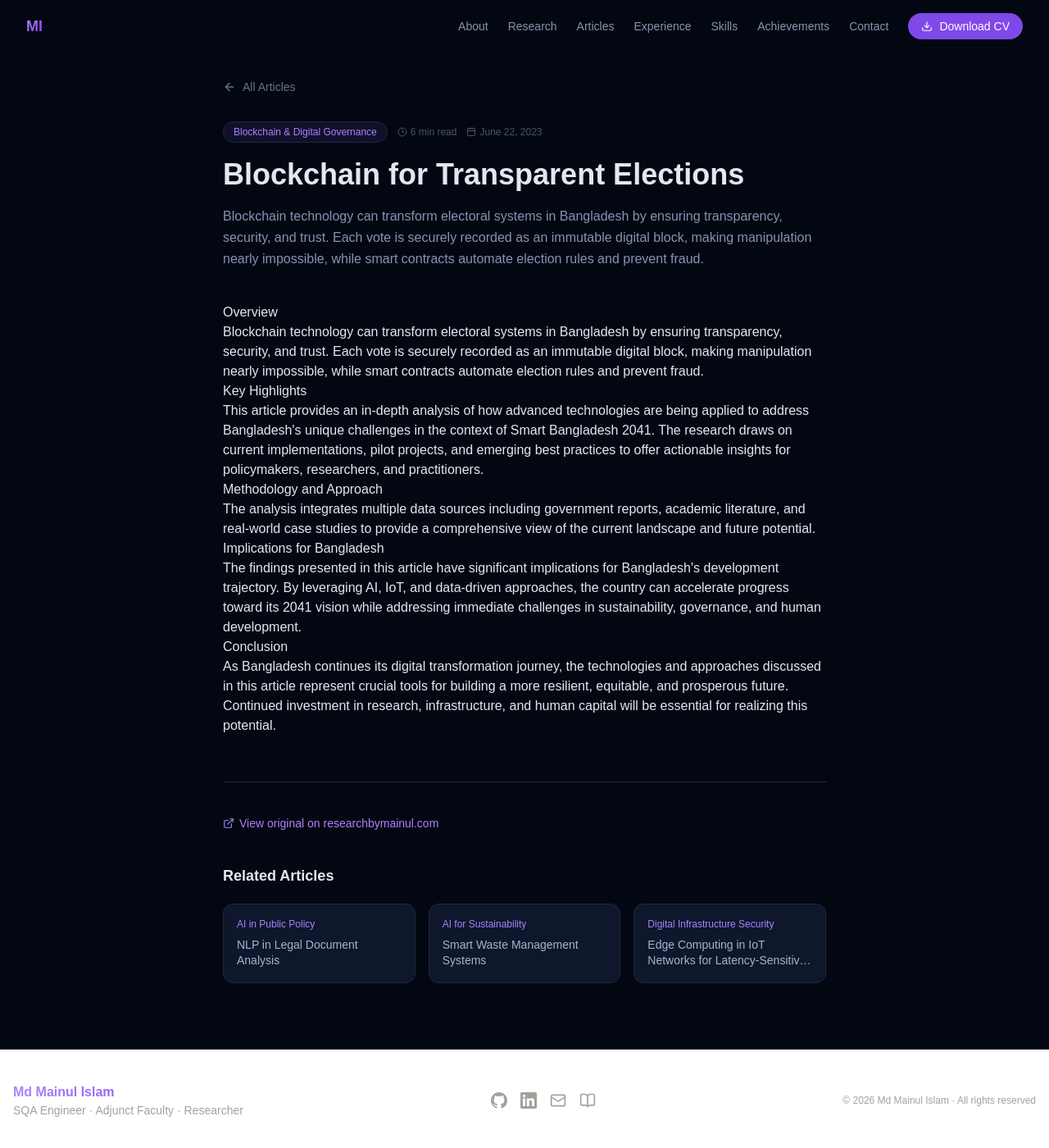
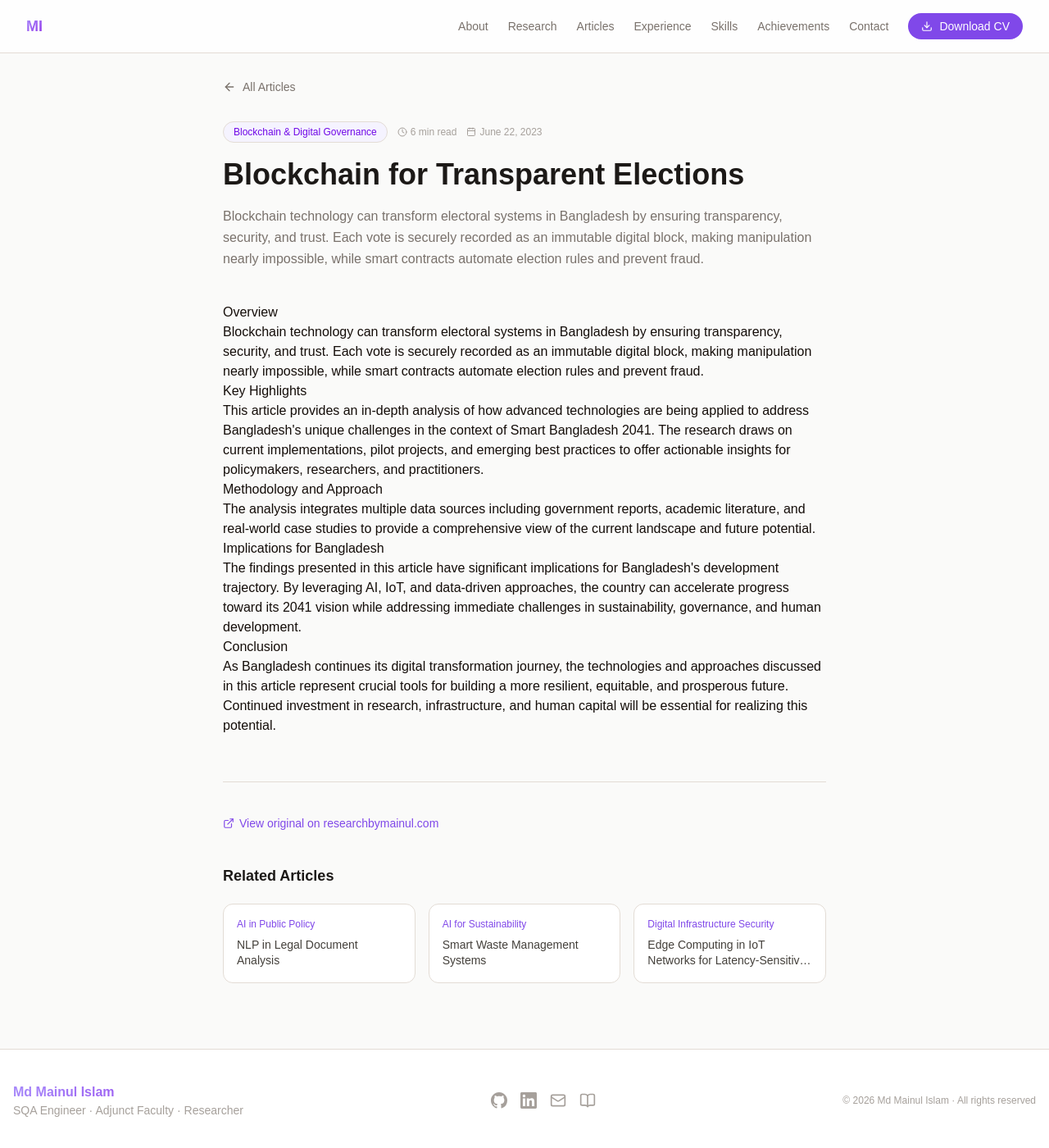
Before and after one commit to Mainul003/portfolio-new, a Next.js app: page /articles/006k94j1183dwbx in a window 1280 px wide. Shown: the top 1400 px of the page at 82% size. Built offline with nearby package versions, Linux system fonts and the light colour scheme.

Commit message:
Finish portfolio theme and deployment setup

```diff
--- a/app/articles/[slug]/page.tsx
+++ b/app/articles/[slug]/page.tsx
@@ -47,12 +47,12 @@ export default async function ArticleDetailPage({ params }: Props) {
     .filter(Boolean) as NonNullable<ReturnType<typeof getArticleBySlug>>[];
 
   return (
-    <div className="min-h-screen bg-slate-950 pt-24 pb-20">
+    <div className="min-h-screen bg-stone-50 pt-24 pb-20">
       <div className="max-w-3xl mx-auto px-4">
         {/* Back */}
         <Link
           href="/articles"
-          className="inline-flex items-center gap-2 text-sm text-slate-500 hover:text-violet-400 transition-colors mb-8"
+          className="inline-flex items-center gap-2 text-sm text-stone-500 hover:text-violet-600 transition-colors mb-8"
         >
           <ArrowLeft className="w-4 h-4" />
           All Articles
@@ -61,14 +61,14 @@ export default async function ArticleDetailPage({ params }: Props) {
         {/* Header */}
         <header className="mb-10">
           <div className="flex flex-wrap items-center gap-3 mb-4">
-            <span className="text-xs font-medium px-3 py-1 rounded-full bg-violet-500/10 text-violet-400 border border-violet-500/20">
+            <span className="text-xs font-medium px-3 py-1 rounded-full bg-violet-50 text-violet-700 border border-violet-200">
               {meta.category}
             </span>
-            <span className="text-xs text-slate-600 flex items-center gap-1">
+            <span className="text-xs text-stone-400 flex items-center gap-1">
               <Clock className="w-3 h-3" />
               {meta.readTime}
             </span>
-            <span className="text-xs text-slate-600 flex items-center gap-1">
+            <span className="text-xs text-stone-400 flex items-center gap-1">
               <Calendar className="w-3 h-3" />
               {new Date(meta.date).toLocaleDateString("en-US", {
                 year: "numeric",
@@ -77,18 +77,18 @@ export default async function ArticleDetailPage({ params }: Props) {
               })}
             </span>
           </div>
-          <h1 className="text-3xl md:text-4xl font-bold text-slate-100 leading-tight mb-4">
+          <h1 className="text-3xl md:text-4xl font-bold text-stone-900 leading-tight mb-4">
             {meta.title}
           </h1>
-          <p className="text-slate-400 leading-relaxed">{meta.excerpt}</p>
+          <p className="text-stone-500 leading-relaxed">{meta.excerpt}</p>
 
           {meta.tags && meta.tags.length > 0 && (
             <div className="flex flex-wrap gap-2 mt-5">
-              <Tag className="w-3.5 h-3.5 text-slate-600 mt-1" />
+              <Tag className="w-3.5 h-3.5 text-stone-400 mt-1" />
               {meta.tags.map((tag) => (
                 <span
                   key={tag}
-                  className="text-xs px-2.5 py-1 rounded-full bg-slate-900 border border-slate-800 text-slate-500"
+                  className="text-xs px-2.5 py-1 rounded-full bg-stone-100 border border-stone-200 text-stone-500"
                 >
                   {tag}
                 </span>
@@ -98,11 +98,11 @@ export default async function ArticleDetailPage({ params }: Props) {
         </header>
 
         {/* Body */}
-        <article className="prose prose-invert prose-slate max-w-none prose-headings:text-slate-100 prose-p:text-slate-300 prose-p:leading-relaxed prose-a:text-violet-400 prose-a:no-underline hover:prose-a:underline prose-strong:text-slate-100 prose-code:text-violet-300 prose-code:bg-slate-900 prose-code:px-1.5 prose-code:py-0.5 prose-code:rounded prose-pre:bg-slate-900 prose-pre:border prose-pre:border-slate-800 prose-blockquote:border-violet-500 prose-blockquote:text-slate-400 prose-hr:border-slate-800 mb-14">
+        <article className="prose prose-stone max-w-none prose-headings:text-stone-900 prose-p:text-stone-700 prose-p:leading-relaxed prose-a:text-violet-600 prose-a:no-underline hover:prose-a:underline prose-strong:text-stone-900 prose-code:text-violet-700 prose-code:bg-violet-50 prose-code:px-1.5 prose-code:py-0.5 prose-code:rounded prose-pre:bg-stone-100 prose-pre:border prose-pre:border-stone-200 prose-blockquote:border-violet-400 prose-blockquote:text-stone-500 prose-hr:border-stone-200 mb-14">
           <MDXRemote source={content} />
         </article>
 
-        <hr className="border-slate-800 mb-10" />
+        <hr className="border-stone-200 mb-10" />
 
         {/* Source link */}
         <div className="mb-10 flex items-center gap-2 text-sm">
@@ -110,7 +110,7 @@ export default async function ArticleDetailPage({ params }: Props) {
             href={`https://researchbymainul.com/article/${slug}`}
             target="_blank"
             rel="noopener noreferrer"
-            className="inline-flex items-center gap-1.5 text-violet-400 hover:text-violet-300 transition-colors"
+            className="inline-flex items-center gap-1.5 text-violet-600 hover:text-violet-700 transition-colors"
           >
             <ExternalLink className="w-3.5 h-3.5" />
             View original on researchbymainul.com
@@ -120,7 +120,7 @@ export default async function ArticleDetailPage({ params }: Props) {
         {/* Related */}
         {related.length > 0 && (
           <div>
-            <h2 className="text-lg font-semibold text-slate-100 mb-5">
+            <h2 className="text-lg font-semibold text-stone-900 mb-5">
               Related Articles
             </h2>
             <div className="grid sm:grid-cols-3 gap-4">
@@ -128,12 +128,12 @@ export default async function ArticleDetailPage({ params }: Props) {
                 <Link
                   key={r.meta.slug}
                   href={`/articles/${r.meta.slug}`}
-                  className="group bg-slate-900 border border-slate-800 rounded-xl p-4 hover:border-violet-500/30 transition-all"
+                  className="group bg-white border border-stone-200 rounded-xl p-4 hover:border-violet-300 hover:shadow-sm transition-all"
                 >
-                  <span className="text-xs text-violet-400 mb-2 block">
+                  <span className="text-xs text-violet-600 mb-2 block">
                     {r.meta.category}
                   </span>
-                  <p className="text-sm text-slate-300 font-medium leading-snug line-clamp-2 group-hover:text-violet-300 transition-colors">
+                  <p className="text-sm text-stone-700 font-medium leading-snug line-clamp-2 group-hover:text-violet-700 transition-colors">
                     {r.meta.title}
                   </p>
                 </Link>
--- a/app/globals.css
+++ b/app/globals.css
@@ -27,9 +27,9 @@
 }
 
 :root {
-  --background: oklch(0.13 0.028 261.692);
-  --foreground: oklch(0.929 0.013 255.508);
-  --border: oklch(0.279 0.041 264.695);
+  --background: oklch(0.988 0.005 106.423);
+  --foreground: oklch(0.168 0.015 50.313);
+  --border: oklch(0.899 0.012 68.3);
   --radius: 0.5rem;
 }
 
--- a/components/layout/navbar.tsx
+++ b/components/layout/navbar.tsx
@@ -5,13 +5,13 @@ import { Menu, X, Download } from "lucide-react";
 import { cn } from "@/lib/utils";
 
 const navLinks = [
-  { href: "#about", label: "About" },
-  { href: "#research", label: "Research" },
-  { href: "#articles", label: "Articles" },
-  { href: "#experience", label: "Experience" },
-  { href: "#skills", label: "Skills" },
-  { href: "#achievements", label: "Achievements" },
-  { href: "#contact", label: "Contact" },
+  { href: "/#about", label: "About" },
+  { href: "/#research", label: "Research" },
+  { href: "/articles", label: "Articles" },
+  { href: "/#experience", label: "Experience" },
+  { href: "/#skills", label: "Skills" },
+  { href: "/#achievements", label: "Achievements" },
+  { href: "/#contact", label: "Contact" },
 ];
 
 export default function Navbar() {
@@ -29,8 +29,8 @@ export default function Navbar() {
       className={cn(
         "fixed top-0 left-0 right-0 z-50 transition-all duration-300",
         scrolled
-          ? "bg-slate-950/90 backdrop-blur-md border-b border-slate-800"
-          : "bg-transparent"
+          ? "bg-white/95 backdrop-blur-md border-b border-stone-200 shadow-sm"
+          : "bg-white/80 backdrop-blur-sm border-b border-stone-100"
       )}
     >
       <div className="max-w-7xl mx-auto px-4 md:px-8 flex items-center justify-between h-16">
@@ -40,18 +40,18 @@ export default function Navbar() {
 
         <div className="hidden md:flex items-center gap-6">
           {navLinks.map((l) => (
-            <a
+            <Link
               key={l.href}
               href={l.href}
-              className="text-sm text-slate-400 hover:text-violet-400 transition-colors"
+              className="text-sm text-stone-500 hover:text-violet-600 transition-colors font-medium"
             >
               {l.label}
-            </a>
+            </Link>
           ))}
           <a
             href="/cv.pdf"
             download
-            className="flex items-center gap-2 text-sm bg-violet-600 hover:bg-violet-500 text-white px-4 py-1.5 rounded-full transition-colors"
+            className="flex items-center gap-2 text-sm bg-violet-600 hover:bg-violet-700 text-white px-4 py-1.5 rounded-full transition-colors"
           >
             <Download className="w-3.5 h-3.5" />
             Download CV
@@ -59,7 +59,7 @@ export default function Navbar() {
         </div>
 
         <button
-          className="md:hidden text-slate-400"
+          className="md:hidden text-stone-500"
           onClick={() => setOpen(!open)}
           aria-label="Toggle menu"
         >
@@ -68,18 +68,18 @@ export default function Navbar() {
       </div>
 
       {open && (
-        <div className="md:hidden bg-slate-950/95 border-b border-slate-800 px-4 pb-4 flex flex-col gap-3">
+        <div className="md:hidden bg-white border-b border-stone-200 px-4 pb-4 flex flex-col gap-3">
           {navLinks.map((l) => (
-            <a
+            <Link
               key={l.href}
               href={l.href}
               onClick={() => setOpen(false)}
-              className="text-slate-300 hover:text-violet-400 py-1 transition-colors"
+              className="text-stone-600 hover:text-violet-600 py-1 transition-colors font-medium"
             >
               {l.label}
-            </a>
+            </Link>
           ))}
-          <a href="/cv.pdf" download className="text-violet-400 font-medium">
+          <a href="/cv.pdf" download className="text-violet-600 font-semibold">
             Download CV
           </a>
         </div>
--- a/components/sections/skills.tsx
+++ b/components/sections/skills.tsx
@@ -3,10 +3,10 @@ import { motion } from "framer-motion";
 import { skills } from "@/data/skills";
 
 const categoryColors: Record<string, string> = {
-  "Project Management": "bg-violet-500/20 text-violet-300",
-  Technical: "bg-blue-500/20 text-blue-300",
-  "Quality Assurance": "bg-emerald-500/20 text-emerald-300",
-  "Research & AI": "bg-amber-500/20 text-amber-300",
+  "Project Management": "bg-violet-100 text-violet-700",
+  Technical: "bg-blue-100 text-blue-700",
+  "Quality Assurance": "bg-emerald-100 text-emerald-700",
+  "Research & AI": "bg-amber-100 text-amber-700",
 };
 
 const categoryIcons: Record<string, string> = {
@@ -18,7 +18,7 @@ const categoryIcons: Record<string, string> = {
 
 export default function SkillsSection() {
   return (
-    <section id="skills" className="section-padding">
+    <section id="skills" className="section-padding bg-white">
       <div className="max-container">
         <motion.div
           initial={{ opacity: 0, y: 20 }}
@@ -27,13 +27,13 @@ export default function SkillsSection() {
           transition={{ duration: 0.5 }}
           className="text-center mb-14"
         >
-          <p className="text-violet-400 text-sm font-medium tracking-widest uppercase mb-2">
+          <p className="text-violet-600 text-sm font-medium tracking-widest uppercase mb-2">
             Expertise
           </p>
-          <h2 className="text-3xl md:text-4xl font-bold text-slate-100">
+          <h2 className="text-3xl md:text-4xl font-bold text-stone-900">
             Skills
           </h2>
-          <p className="text-slate-400 mt-3 max-w-xl mx-auto">
+          <p className="text-stone-500 mt-3 max-w-xl mx-auto">
             A multidisciplinary skill set spanning research, engineering, and leadership.
           </p>
         </motion.div>
@@ -46,11 +46,11 @@ export default function SkillsSection() {
               whileInView={{ opacity: 1, y: 0 }}
               viewport={{ once: true }}
               transition={{ duration: 0.5, delay: i * 0.1 }}
-              className="bg-slate-900 border border-slate-800 rounded-2xl p-6 hover:border-violet-500/30 transition-all"
+              className="bg-white border border-stone-200 rounded-2xl p-6 hover:border-violet-300 hover:shadow-md transition-all"
             >
               <div className="flex items-center gap-3 mb-5">
                 <span className="text-xl">{categoryIcons[category.label]}</span>
-                <h3 className="text-slate-100 font-semibold">
+                <h3 className="text-stone-900 font-semibold">
                   {category.label}
                 </h3>
               </div>
@@ -58,7 +58,7 @@ export default function SkillsSection() {
                 {category.skills.map((skill) => (
                   <span
                     key={skill}
-                    className={`text-xs font-medium px-3 py-1.5 rounded-full ${categoryColors[category.label] || "bg-slate-800 text-slate-400"}`}
+                    className={`text-xs font-medium px-3 py-1.5 rounded-full ${categoryColors[category.label] || "bg-stone-100 text-stone-600"}`}
                   >
                     {skill}
                   </span>
```
Also changed, not shown: app/articles/page.tsx (+20 -20 lines), components/sections/contact.tsx (+30 -30 lines), components/sections/education.tsx (+14 -14 lines), scripts/scrape-articles.ts (+5 -6 lines), 2 other files (tests, documents, lock files or other folders).
